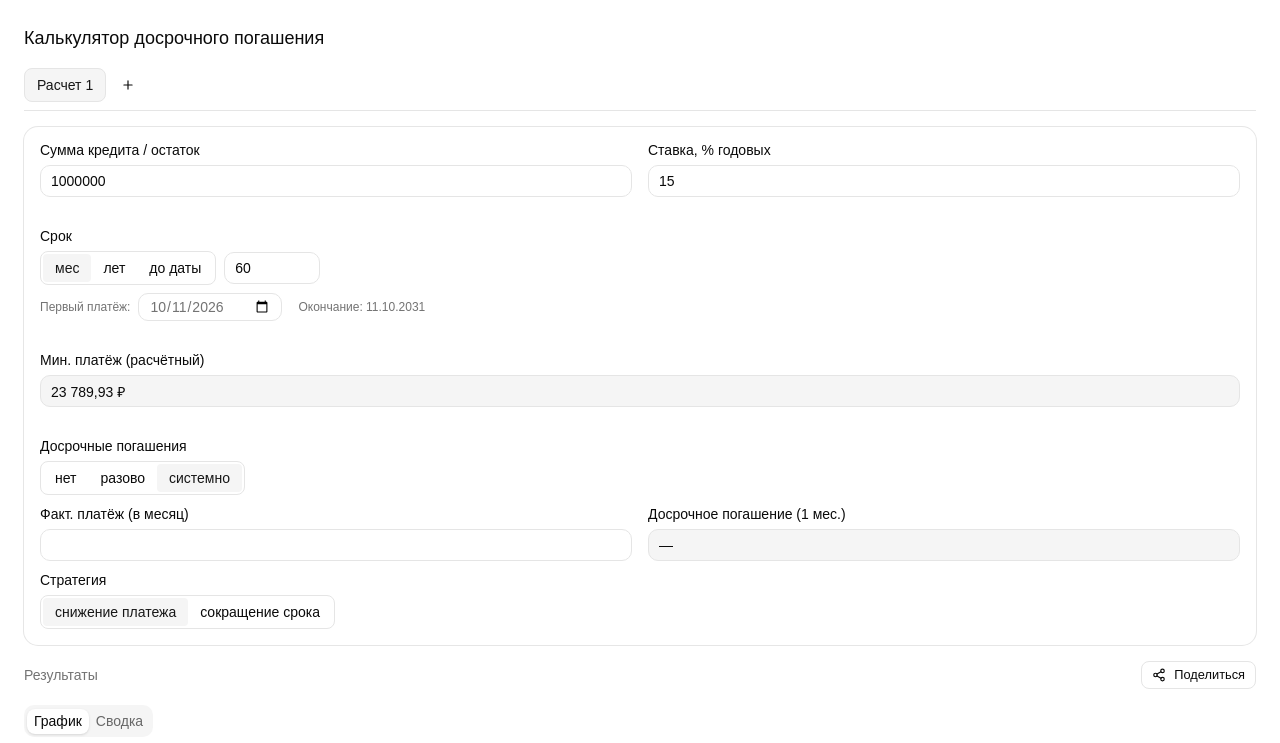
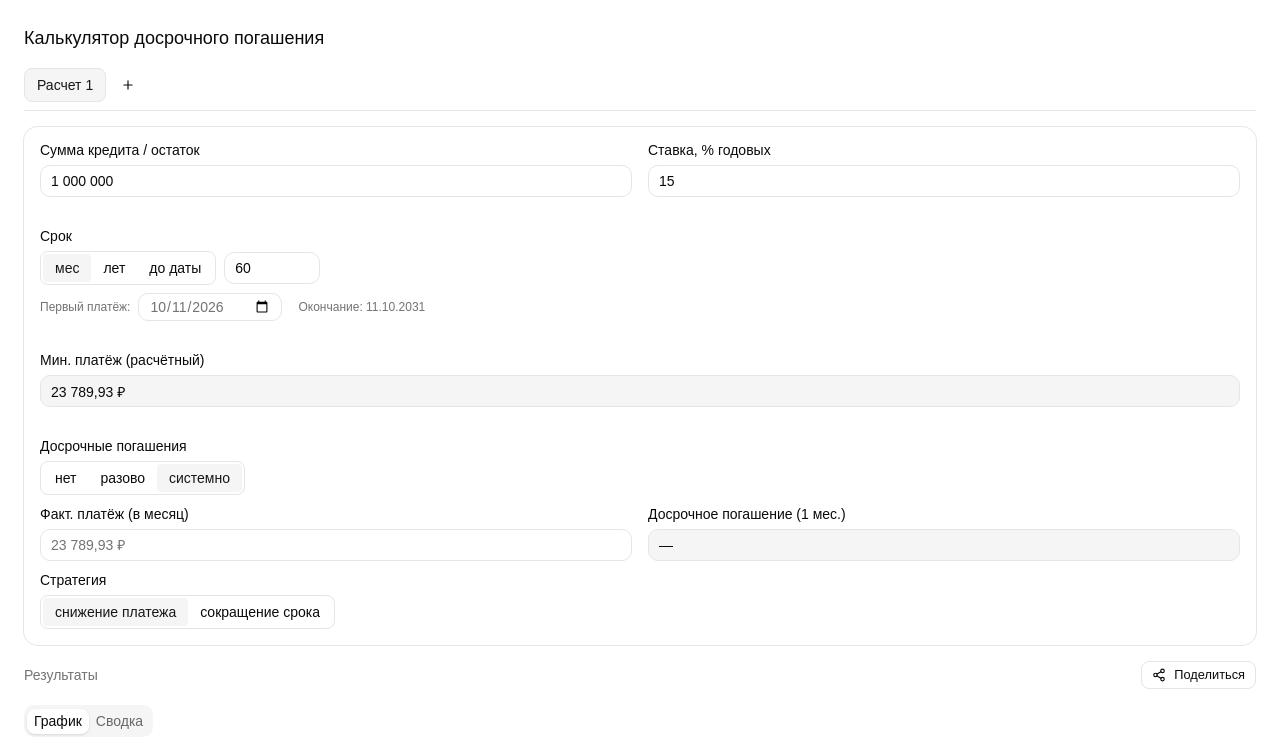
Before and after one commit to edgythorn/loan-graph, a React (Vite) app: page / in a window 1280 px wide. Shown: the top 743 px of the page. Built offline with nearby package versions, Linux system fonts and the light colour scheme.

Commit message:
MoneyInput

```diff
--- a/src/components/params/EarlyInput.tsx
+++ b/src/components/params/EarlyInput.tsx
@@ -3,6 +3,7 @@ import { Input } from '@/components/ui/input'
 import { Label } from '@/components/ui/label'
 import type { EarlyMode, LoanParams, Strategy } from '@/types/loan'
 import { formatMoney } from '@/lib/calc/format'
+import { MoneyInput } from './MoneyInput'
 
 interface Props {
   params: LoanParams
@@ -74,13 +75,11 @@ export function EarlyInput({ params, minPayment, onChange }: Props) {
         <div className="grid grid-cols-2 gap-4">
           <div className="space-y-2">
             <Label>Факт. платёж (в месяц)</Label>
-            <Input
-              type="number"
-              value={actual || ''}
-              onChange={(e) =>
-                onChange({ actualPayment: Number(e.target.value) || 0 })
-              }
+            <MoneyInput
+              value={actual}
+              onChange={(v) => onChange({ actualPayment: v })}
               onBlur={handleBlur}
+              placeholder={formatMoney(minPayment)}
             />
           </div>
           <div className="space-y-2">
@@ -98,10 +97,9 @@ export function EarlyInput({ params, minPayment, onChange }: Props) {
         <div className="grid grid-cols-2 gap-4">
           <div className="space-y-2">
             <Label>Сумма</Label>
-            <Input
-              type="number"
+            <MoneyInput
               value={params.onceAmount}
-              onChange={(e) => onChange({ onceAmount: Number(e.target.value) })}
+              onChange={(v) => onChange({ onceAmount: v })}
             />
           </div>
           <div className="space-y-2">
--- /dev/null
+++ b/src/components/params/MoneyInput.tsx
@@ -0,0 +1,91 @@
+import { useEffect, useRef, useState } from 'react'
+import { Input } from '@/components/ui/input'
+
+interface Props {
+  value: number
+  onChange: (value: number) => void
+  onBlur?: () => void
+  placeholder?: string
+  className?: string
+}
+
+function format(raw: string): string {
+  if (!raw) return ''
+  const [intPart, decPart] = raw.split('.')
+  const intFormatted = intPart.replace(/\B(?=(\d{3})+(?!\d))/g, ' ')
+  return decPart !== undefined ? `${intFormatted},${decPart}` : intFormatted
+}
+
+function normalize(input: string): string {
+  let s = input.replace(/\s/g, '').replace(',', '.')
+  s = s.replace(/[^\d.]/g, '')
+  const parts = s.split('.')
+  if (parts.length > 2) s = parts[0] + '.' + parts.slice(1).join('')
+  return s
+}
+
+function parse(raw: string): number {
+  const n = Number(raw)
+  return isNaN(n) ? 0 : n
+}
+
+export function MoneyInput({
+  value,
+  onChange,
+  onBlur,
+  placeholder,
+  className,
+}: Props) {
+  const inputRef = useRef<HTMLInputElement>(null)
+  const [text, setText] = useState(() => format(value ? String(value) : ''))
+  const lastEmitted = useRef(value)
+
+  useEffect(() => {
+    if (value !== lastEmitted.current) {
+      lastEmitted.current = value
+      setText(format(value ? String(value) : ''))
+    }
+  }, [value])
+
+  const handleChange = (e: React.ChangeEvent<HTMLInputElement>) => {
+    const input = e.target
+    const cursor = input.selectionStart ?? 0
+    const before = input.value
+
+    const normalized = normalize(before)
+    const formatted = format(normalized)
+    const parsed = parse(normalized)
+
+    const digitsBefore = before.slice(0, cursor).replace(/[^\d.,]/g, '').length
+    let newCursor = 0
+    let seen = 0
+    for (let i = 0; i < formatted.length; i++) {
+      if (/[\d.,]/.test(formatted[i])) seen++
+      if (seen === digitsBefore) {
+        newCursor = i + 1
+        break
+      }
+    }
+
+    lastEmitted.current = parsed
+    setText(formatted)
+    onChange(parsed)
+
+    requestAnimationFrame(() => {
+      inputRef.current?.setSelectionRange(newCursor, newCursor)
+    })
+  }
+
+  return (
+    <Input
+      ref={inputRef}
+      type="text"
+      inputMode="decimal"
+      value={text}
+      onChange={handleChange}
+      onBlur={onBlur}
+      placeholder={placeholder}
+      className={className}
+    />
+  )
+}
--- a/src/components/params/ParamsPanel.tsx
+++ b/src/components/params/ParamsPanel.tsx
@@ -6,6 +6,7 @@ import { useCalcStore } from '@/lib/store/useCalcStore'
 import { formatMoney } from '@/lib/calc/format'
 import { TermInput } from './TermInput'
 import { EarlyInput } from './EarlyInput'
+import { MoneyInput } from './MoneyInput'
 
 export function ParamsPanel() {
   const session = useCalcStore((s) =>
@@ -30,10 +31,9 @@ export function ParamsPanel() {
       <div className="grid grid-cols-2 gap-4">
         <div className="space-y-2">
           <Label>Сумма кредита / остаток</Label>
-          <Input
-            type="number"
+          <MoneyInput
             value={params.amount}
-            onChange={(e) => updateParams({ amount: Number(e.target.value) })}
+            onChange={(v) => updateParams({ amount: v })}
           />
         </div>
         <div className="space-y-2">
```
